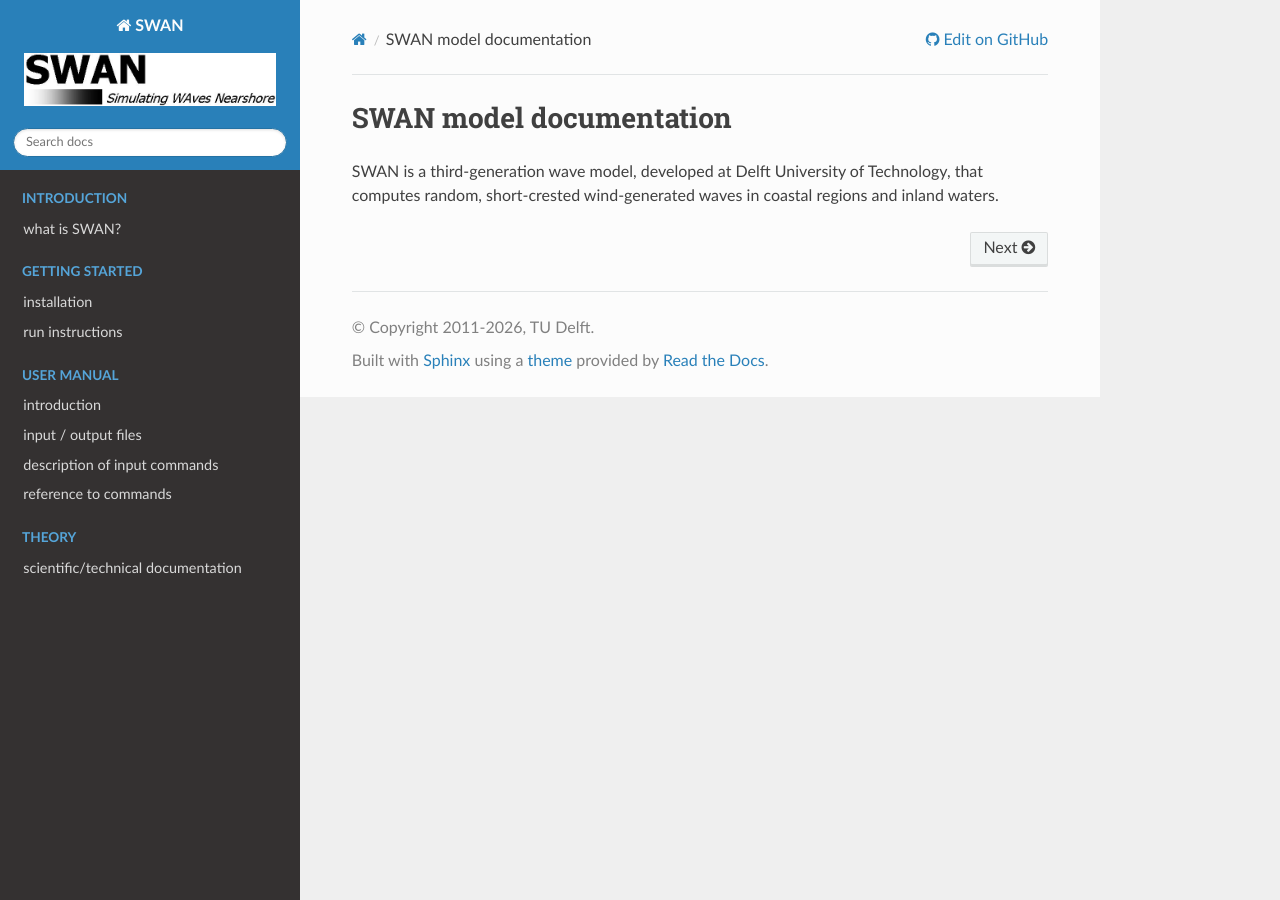
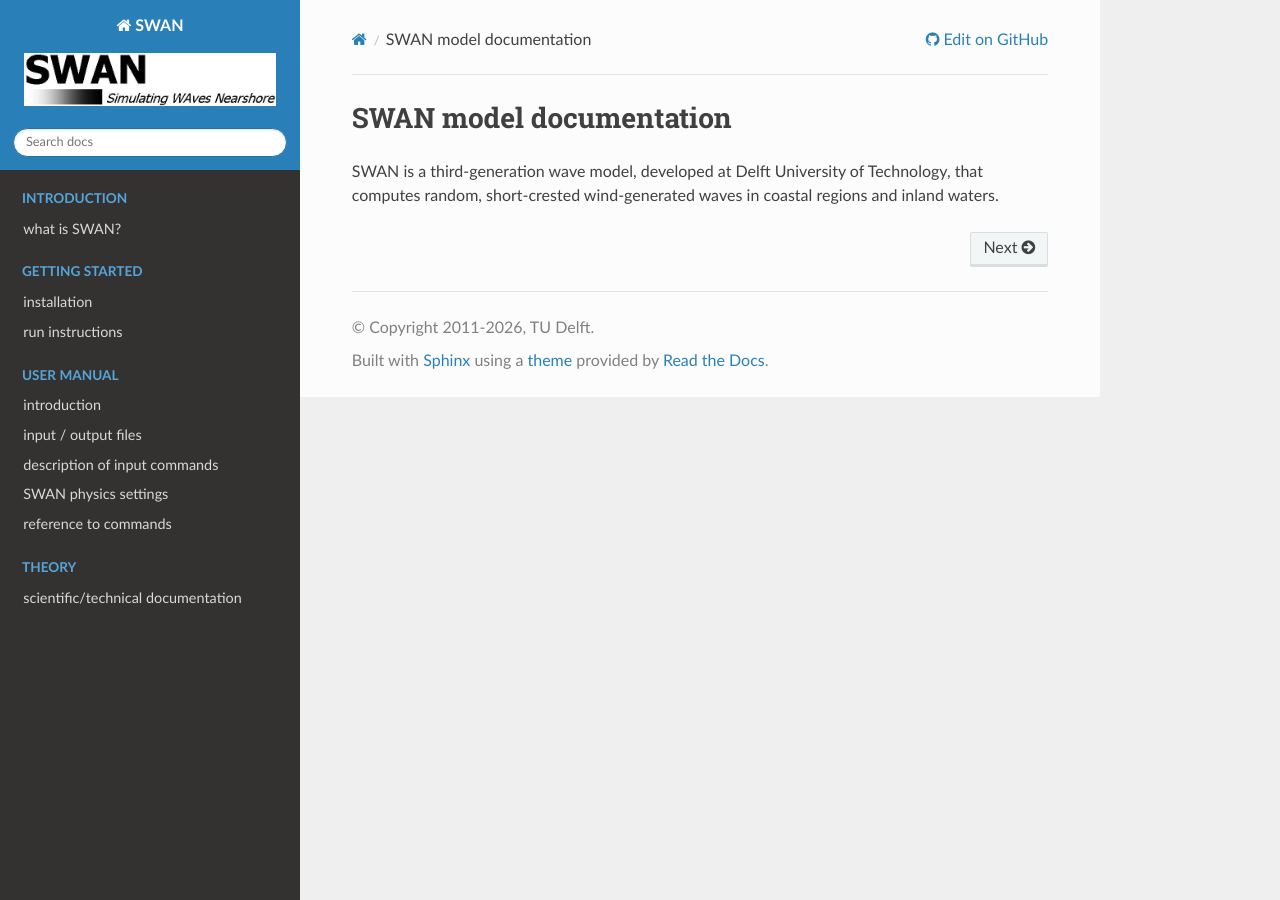
Before and after one commit to delftwaves/swan-docs, a Sphinx documentation site: the page built from docs/index.rst, in a window 1280 px wide. Built offline with Sphinx 7.4.7 and the Read the Docs theme 3.1.0, drawn with Linux system fonts in a browser that asks for light colours.

Commit message:
small update

```diff
--- a/docs/index.rst
+++ b/docs/index.rst
@@ -31,6 +31,7 @@
    introduction <https://swanmodel.sourceforge.io/online_doc/swanuse/node2.html>
    input / output files <https://swanmodel.sourceforge.io/online_doc/swanuse/node15.html>
    description of input commands <https://swanmodel.sourceforge.io/online_doc/swanuse/node19.html>
+   SWAN physics settings <https://swanmodel.sourceforge.io/settings/settings.htm>
    reference to commands <https://swanmodel.sourceforge.io/online_doc/swanuse/node52.html>
 
 .. toctree::
```
